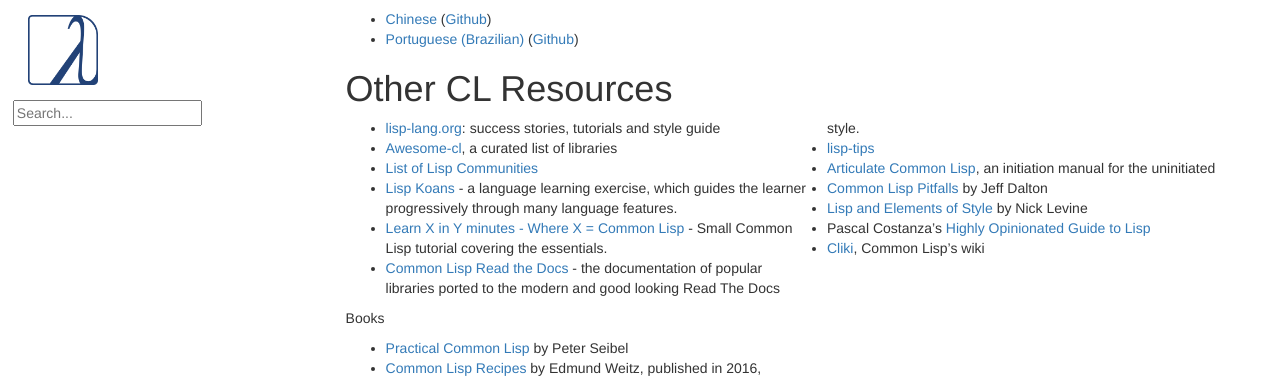
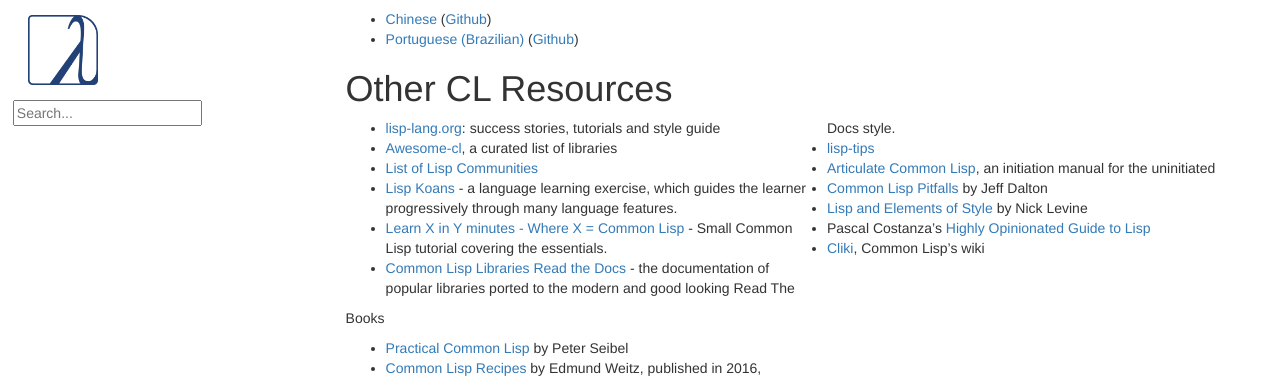
Before and after one commit to LispCookbook/cl-cookbook, a Jekyll site: the page built from index.md, in a window 1280 px wide and 900 px high, scrolled down 1043 px. Shown: the top 380 px of the window. Built offline with Jekyll 4.4.1, drawn with Linux system fonts in a browser that asks for light colours.

Commit message:
Update index.md
Fix digikar99 URL link to lead to the new and updated *Read The Docs common-lisp-libraries* resource

```diff
--- a/index.md
+++ b/index.md
@@ -86,7 +86,7 @@
 * [List of Lisp Communities](https://github.com/CodyReichert/awesome-cl#community)
 * [Lisp Koans](https://github.com/google/lisp-koans/) - a language learning exercise, which guides the learner progressively through many language features.
 * [Learn X in Y minutes - Where X = Common Lisp](https://learnxinyminutes.com/docs/common-lisp/) - Small Common Lisp tutorial covering the essentials.
-* [Common Lisp Read the Docs](https://digikar99.github.io/common-lisp.readthedocs/) - the documentation of popular libraries ported to the modern and good looking Read The Docs style.
+* [Common Lisp Libraries Read the Docs](https://common-lisp-libraries.readthedocs.io/) - the documentation of popular libraries ported to the modern and good looking Read The Docs style.
 * [lisp-tips](https://github.com/lisp-tips/lisp-tips/issues/)
 * [Articulate Common Lisp](http://articulate-lisp.com/), an initiation manual for the uninitiated
 * [Common Lisp Pitfalls](https://raw.githubusercontent.com/ebzzry/cl-pitfalls/master/cl-pitfalls.txt) by Jeff Dalton
```
